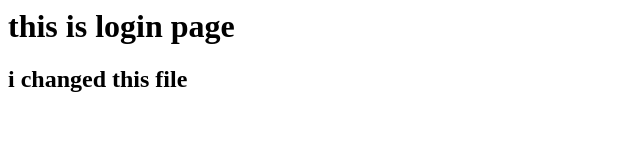
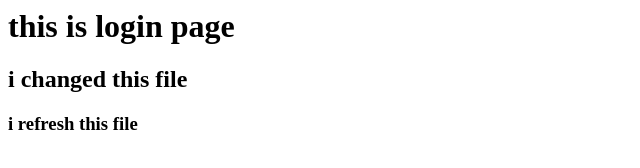
Before and after one commit to fasilkambran/classmate, a plain HTML site: page login.html in a window 1280 px wide. Shown: the whole page, without its empty margins (0-640 px from the left). Drawn offline with Linux system fonts and the light colour scheme.

Commit message:
i refresh this file

```diff
--- a/login.html
+++ b/login.html
@@ -4,4 +4,5 @@
         <h1>this is login page</h1>
     </body>
     <h2>i changed this file</h2>
+    <h3>i refresh this file</h3>
 </html>
```
